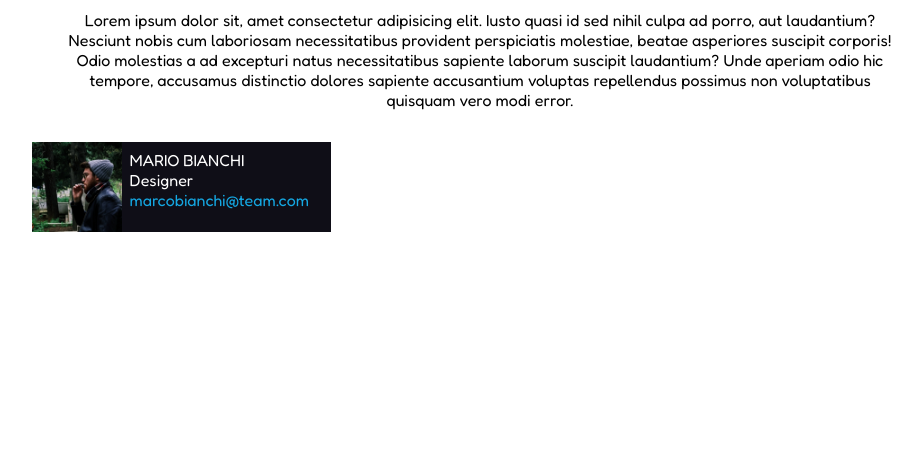
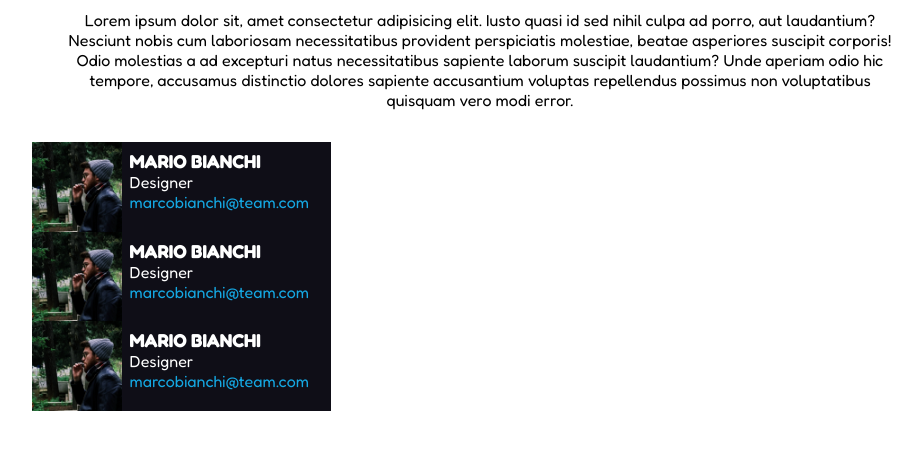
Before and after one commit to IlCarretto/html-css-flex-cards, a plain HTML site: page index.html in a window 1280 px wide. Shown: the part 93-542 px from the top of the page, without its empty margins (160-1082 px from the left). Drawn offline with Linux system fonts and the light colour scheme; a web font is replaced by a local one.

Commit message:
Working on Main Section

```diff
--- a/css/style.css
+++ b/css/style.css
@@ -20,6 +20,7 @@ html{
 h1{
     color: #e53170;
     margin-bottom: 2rem;
+    font-size: 2rem;
 }
 
 .header{
@@ -40,7 +41,6 @@ img{
 
 .row{
     display: flex;
-    justify-content:
 }
 
 .content{
--- a/index.html
+++ b/index.html
@@ -15,30 +15,48 @@
 <body>
     <div class="container">
         <!-- HEADER -->
+        <section class="header-section">
             <div class="header">
                 <h1>Meet Our Team</h1>
                 <p>Lorem ipsum dolor sit, amet consectetur adipisicing elit. Iusto quasi id sed nihil culpa ad porro, aut laudantium? Nesciunt nobis cum laboriosam necessitatibus provident perspiciatis molestiae, beatae asperiores suscipit corporis!
                 Odio molestias a ad excepturi natus necessitatibus sapiente laborum suscipit laudantium? Unde aperiam odio hic tempore, accusamus distinctio dolores sapiente accusantium voluptas repellendus possimus non voluptatibus quisquam vero modi error.</p>
             </div>
+        </section>
         <!-- /HEADER -->
 
         <!-- MAIN -->
+        <section class="main section">
             <div class="row">
                 <img src="img/male1.png" alt="">
                 <div class="card">
                     <div class="content">
-                    <span>MARIO BIANCHI</span>
+                        <h3>MARIO BIANCHI</h3>
                         <span>Designer</span>
                         <a href="email">marcobianchi@team.com</a>
                     </div>
                 </div>
             </div>
-            <!-- <div class="column">
-                a
+            <div class="row">
+                <img src="img/male1.png" alt="">
+                <div class="card">
+                    <div class="content">
+                        <h3>MARIO BIANCHI</h3>
+                        <span>Designer</span>
+                        <a href="email">marcobianchi@team.com</a>
                     </div>
-            <div class="column">
-                a
-            </div> -->
+                </div>
+            </div>
+            <div class="row">
+                <img src="img/male1.png" alt="">
+                <div class="card">
+                    <div class="content">
+                        <h3>MARIO BIANCHI</h3>
+                        <span>Designer</span>
+                        <a href="email">marcobianchi@team.com</a>
+                    </div>
+                </div>
+            </div>
+        </section>
         <!-- /MAIN -->
 
     </div>
```
Lines whose indentation alone changed are shown as unchanged.
